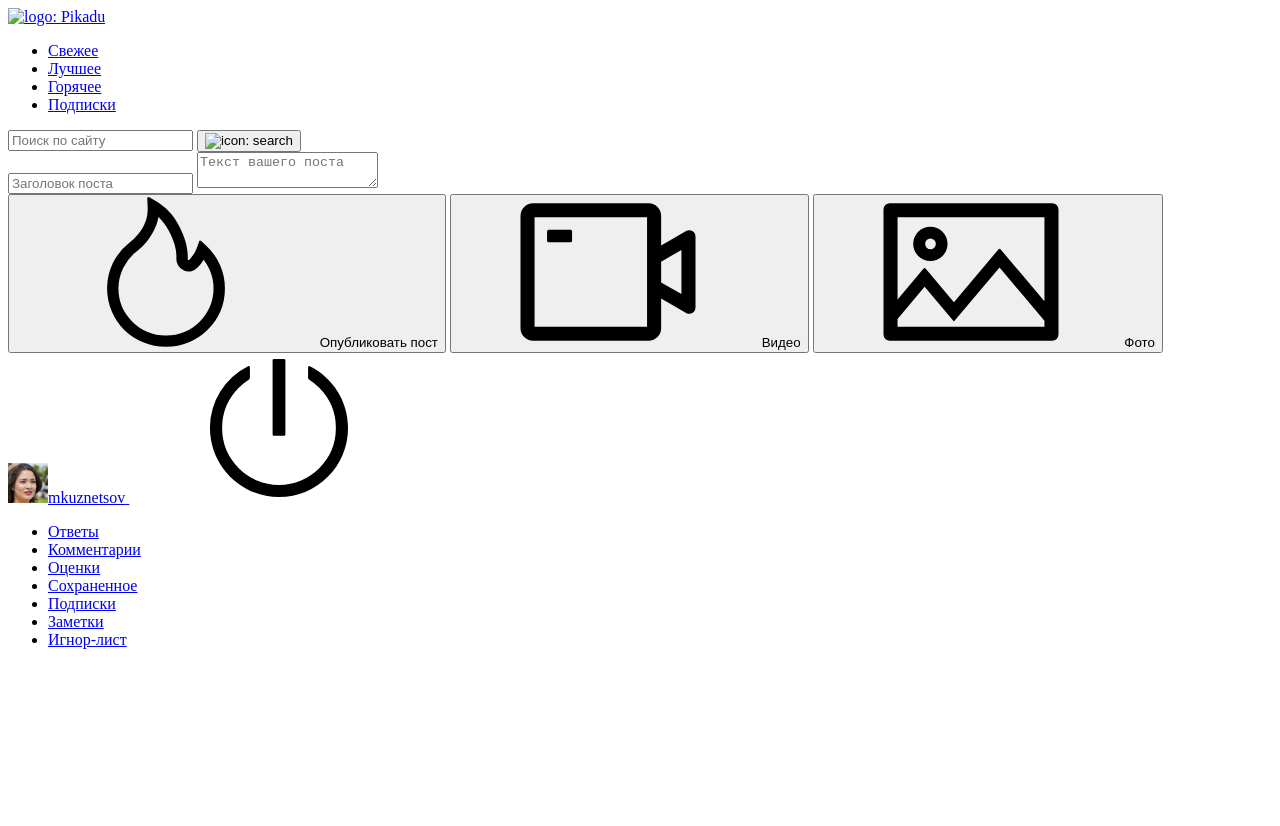
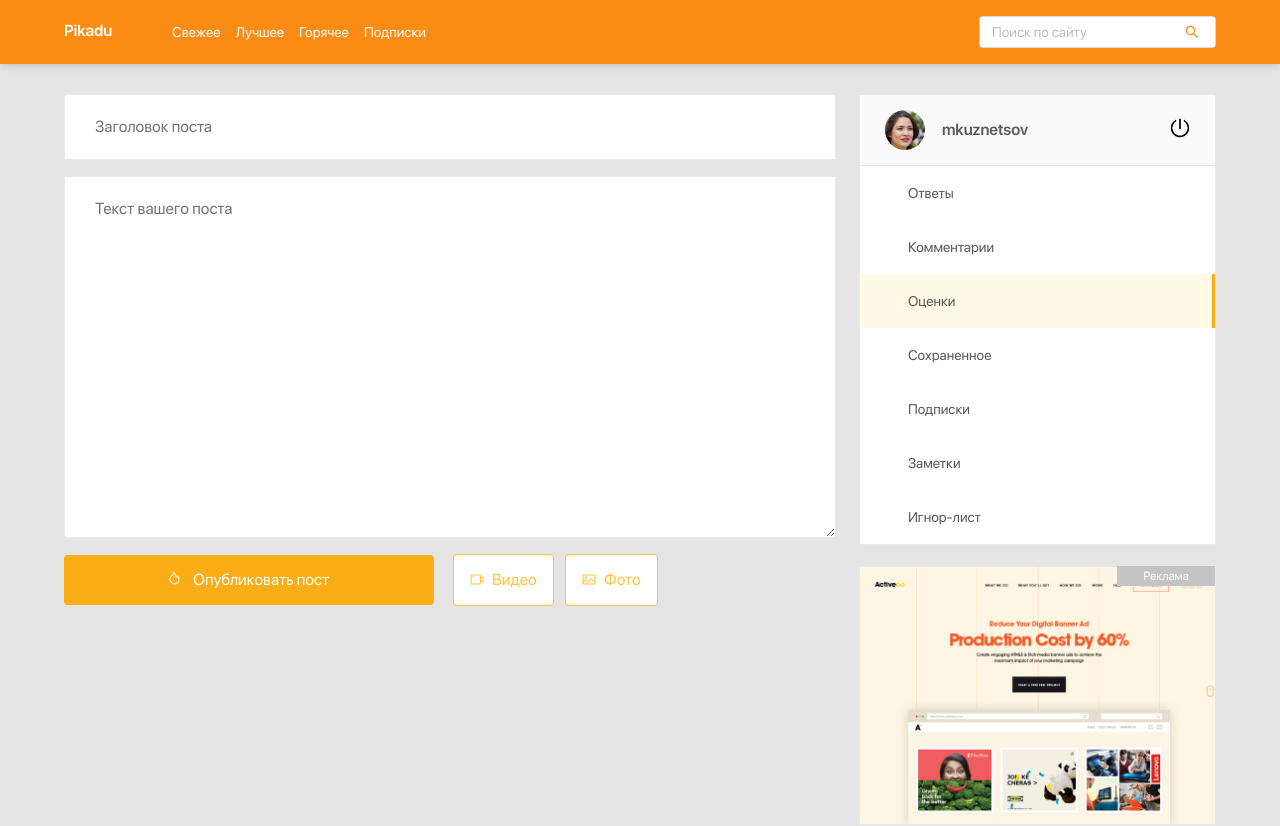
Before and after one commit to stroryz/Pikadu, a plain HTML site: page new-post.html in a window 1280 px wide. Before the commit the page ends 800 px from the top, so only its background shows below. Drawn offline with Linux system fonts and the light colour scheme; the site is published under a folder, as on GitHub Pages, so addresses that start at the root find nothing.

Commit message:
Add files via upload
index.html, new-post.html changed

```diff
--- a/index.html
+++ b/index.html
@@ -4,14 +4,14 @@
     <meta charset="UTF-8" />
     <meta name="viewport" content="width=device-width, initial-scale=1.0" />
     <title>Pikadu - главная</title>
-    <link rel="stylesheet" href="/css/normalize.css" />
-    <link rel="stylesheet" href="/css/style.css" />
+    <link rel="stylesheet" href="css/normalize.css" />
+    <link rel="stylesheet" href="css/style.css" />
   </head>
   <body>
     <header class="header">
       <div class="header-wrapper">
         <a href="/" class="header-logo"
-          ><img class="header-logo-img" src="/img/logo.svg" alt="logo: Pikadu"
+          ><img class="header-logo-img" src="img/logo.svg" alt="logo: Pikadu"
         /></a>
         <nav class="header-nav">
           <ul class="header-menu">
@@ -38,7 +38,7 @@
             placeholder="Поиск по сайту"
           />
           <button class="search-button">
-            <img src="/img/search.svg" alt="icon: search" class="search-icon" />
+            <img src="img/search.svg" alt="icon: search" class="search-icon" />
           </button>
         </div>
         <a href="#" class="menu-toggle" id="menu-toggle">
@@ -434,6 +434,6 @@
     </div>
     <!-- /.content -->
 
-    <script src="/js/main.js"></script>
+    <script src="js/main.js"></script>
   </body>
 </html>
--- a/new-post.html
+++ b/new-post.html
@@ -4,14 +4,14 @@
     <meta charset="UTF-8" />
     <meta name="viewport" content="width=device-width, initial-scale=1.0" />
     <title>Pikadu - новый пост</title>
-    <link rel="stylesheet" href="/css/normalize.css" />
-    <link rel="stylesheet" href="/css/style.css" />
+    <link rel="stylesheet" href="css/normalize.css" />
+    <link rel="stylesheet" href="css/style.css" />
   </head>
   <body>
     <header class="header">
       <div class="header-wrapper">
         <a href="/" class="header-logo"
-          ><img class="header-logo-img" src="/img/logo.svg" alt="logo: Pikadu"
+          ><img class="header-logo-img" src="img/logo.svg" alt="logo: Pikadu"
         /></a>
         <nav class="header-nav">
           <ul class="header-menu">
@@ -37,7 +37,7 @@
             placeholder="Поиск по сайту"
           />
           <button class="search-button">
-            <img src="/img/search.svg" alt="icon: search" class="search-icon" />
+            <img src="img/search.svg" alt="icon: search" class="search-icon" />
           </button>
         </div>
         <a href="#" class="menu-toggle" id="menu-toggle">
@@ -135,6 +135,6 @@
     </div>
     <!-- /.content -->
 
-    <script src="/js/main.js"></script>
+    <script src="js/main.js"></script>
   </body>
 </html>
```
